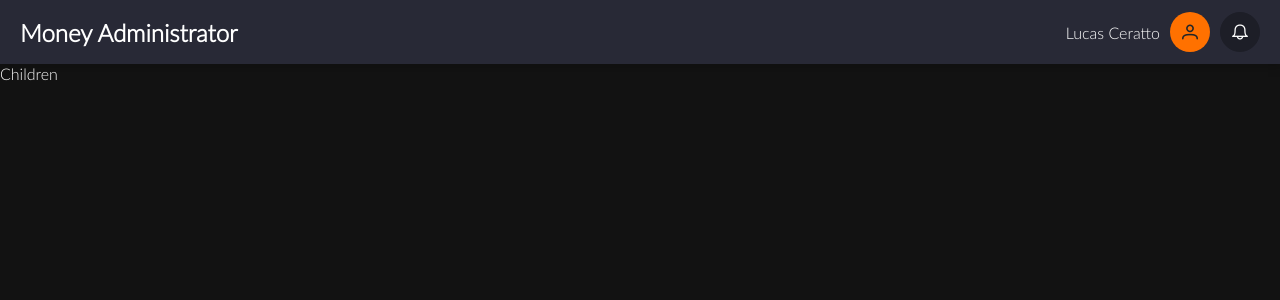
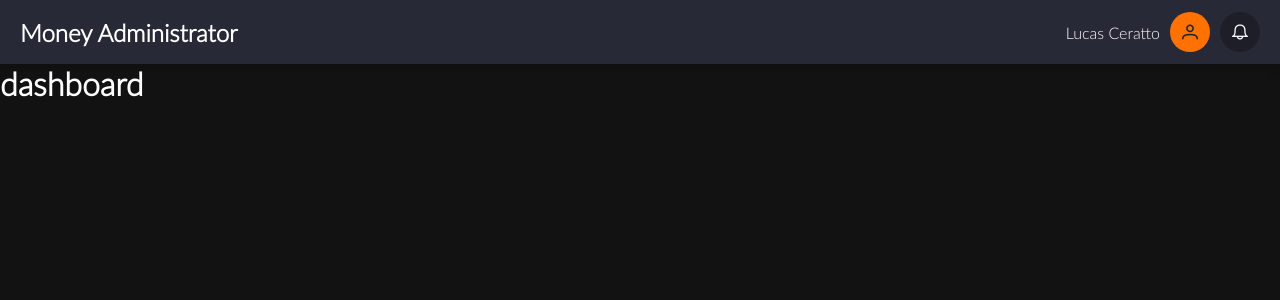
Before and after one commit to lucerattow/MoneyAdministrator-PrimeReact, a React (Create React App) app: page / in a window 1280 px wide. Shown: the top 300 px of the page. Built offline with nearby package versions, Linux system fonts and the light colour scheme.

Commit message:
Desarrollo basico del sistema de rutas

```diff
--- a/src/App.tsx
+++ b/src/App.tsx
@@ -1,13 +1,14 @@
 import { PrimeReactProvider } from 'primereact/api';
 import { AppContextProvider } from '@/context';
 import { Layout } from "@/Layout"
+import { AppRoutes } from '@/routes';
 
 const App = () => {
   return (
     <PrimeReactProvider>
       <AppContextProvider>
         <Layout>
-          <div>Children</div>
+          <AppRoutes />
         </Layout>
       </AppContextProvider>
     </PrimeReactProvider>
--- /dev/null
+++ b/src/routes/AppRoutes.tsx
@@ -0,0 +1,41 @@
+import { BrowserRouter, Routes, Route } from 'react-router-dom'
+// recursos locales
+import { useAppContext } from '@/hooks'
+import {
+  routeHome,
+  routeRegister,
+  routeTransactions,
+  routeCreditCards,
+  routeCreditCardDetails,
+} from "@/routes"
+// componentes
+
+export const AppRoutes = () => {
+  const user = true
+
+  return (
+    <BrowserRouter>
+      <Routes>
+        {user
+          ? (
+            <>
+              <Route path={routeHome} element={<h1>dashboard</h1>} />
+              <Route path={routeCreditCards} element={<h1>credit cards</h1>} />
+              <Route path={routeCreditCardDetails(":id")} element={<h1>credit card details</h1>} />
+              <Route path={routeTransactions} element={<h1>transactions</h1>} />
+            </>
+          ) : (
+            <>
+              <Route path={routeHome} element={<h1>login</h1>} />
+              <Route path={routeRegister} element={<h1>registrarse</h1>} />
+            </>
+          )
+        }
+
+        <Route path="*" element={<h1>Page not found</h1>} />
+      </Routes>
+    </BrowserRouter>
+  )
+}
+
+export default AppRoutes
--- /dev/null
+++ b/src/routes/index.ts
@@ -0,0 +1,2 @@
+export * from "./AppRoutes"
+export * from "./routes"
--- /dev/null
+++ b/src/routes/routes.ts
@@ -0,0 +1,5 @@
+export const routeHome = "/"
+export const routeRegister = "/register"
+export const routeTransactions = "/transactions"
+export const routeCreditCards = "/credit-cards"
+export const routeCreditCardDetails = (id: string) => `/credit-cards/details/${id}`
```
